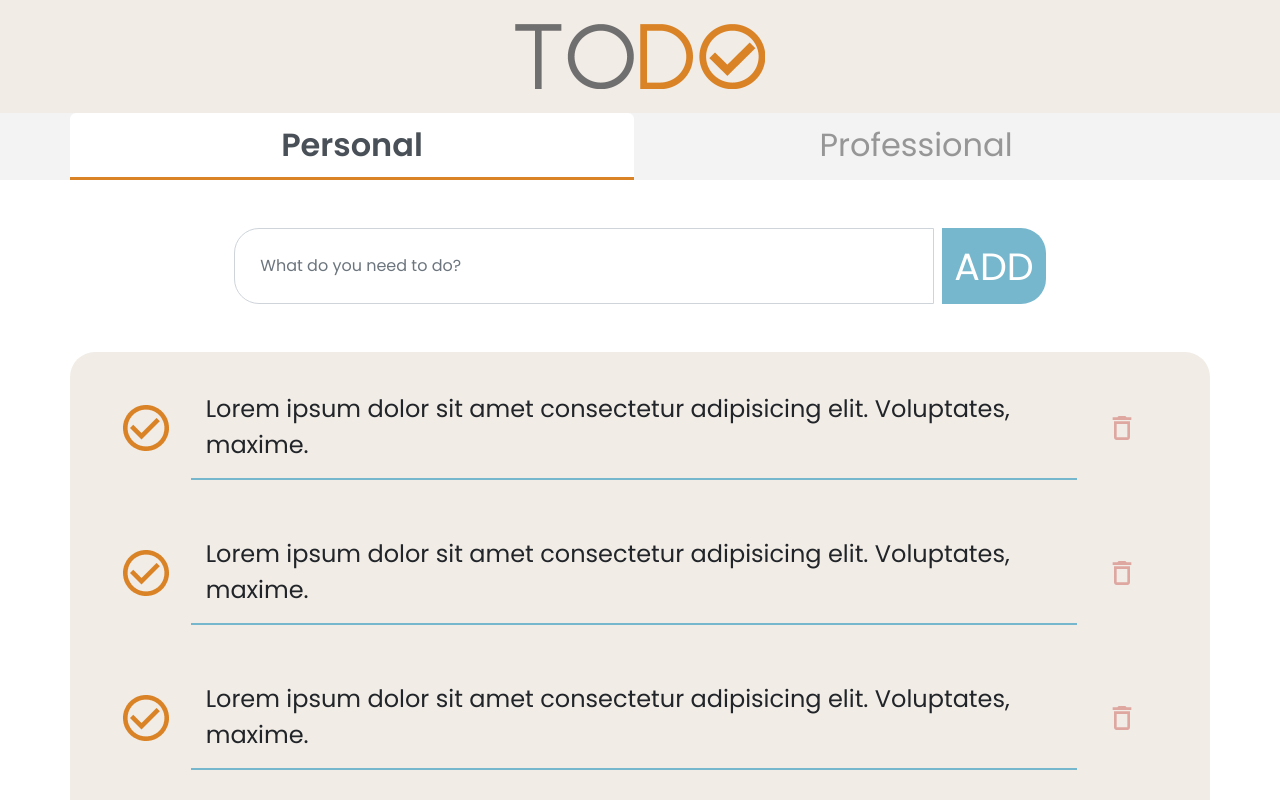
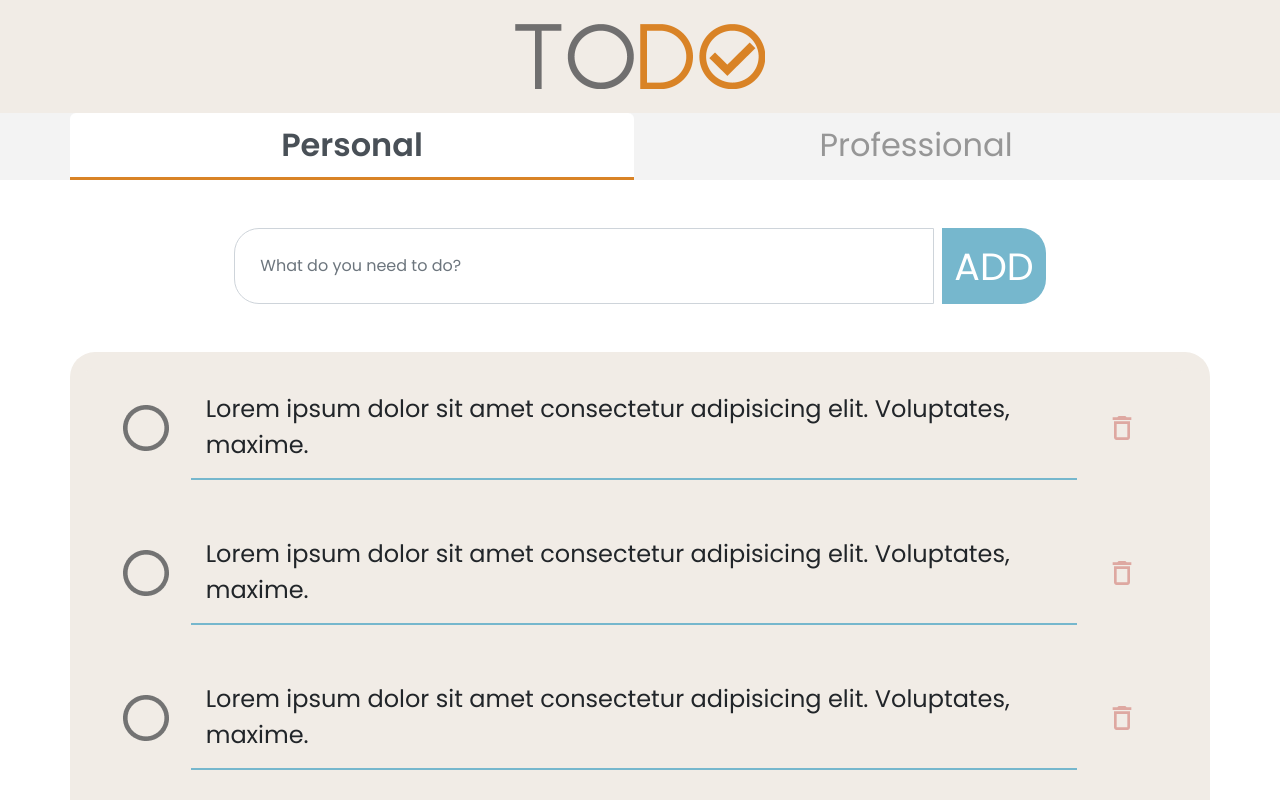
Before and after one commit to ilia-bielousov/toDoReactClasses_frontend, a React (Create React App) app in the folder my-app/: page / in a window 1280 px wide. Shown: the top 800 px of the page. Built offline with nearby package versions, Linux system fonts and the light colour scheme.

Commit message:
change the status of a completed node

```diff
--- a/my-app/src/components/app/App.js
+++ b/my-app/src/components/app/App.js
@@ -63,6 +63,28 @@ class App extends Component {
     }
   }
 
+  checkItem = (id) => {
+    if (this.state.ourChoose) {
+      this.setState(({ dataPersonal }) => ({
+        dataPersonal: dataPersonal.map(item => {
+          if (item.id === id) {
+            return { ...item, checked: !item.checked }
+          }
+          return item;
+        })
+      }));
+    } else {
+      this.setState(({ dataProfessional }) => ({
+        dataProfessional: dataProfessional.map(item => {
+          if (item.id === id) {
+            return { ...item, checked: !item.checked }
+          }
+          return item;
+        })
+      }));
+    }
+  }
+
   chooseDataBase = (nav) => {
     this.setState(({ ourChoose }) => {
       if (nav.getAttribute('Personal')) {
@@ -106,6 +128,7 @@ class App extends Component {
           <AppList
             data={ourChoose ? dataPersonal : dataProfessional}
             deleteItem={this.deleteItem}
+            checkItem={this.checkItem}
           />
         </main>
       </div>
--- a/my-app/src/components/appList/AppList.js
+++ b/my-app/src/components/appList/AppList.js
@@ -12,13 +12,14 @@ class AppList extends Component {
     const ourData = this.props;
 
     const items = ourData.data.map(item => {
-      const { id, ...itemProps } = item
+      const { id, ...itemProps } = item;
 
       return (
         <AppListItem
           key={id}
           {...itemProps}
-          deleteItem={() => this.props.deleteItem(id)}/>
+          deleteItem={() => this.props.deleteItem(id)}
+          checkItem={() => this.props.checkItem(id)}/>
       )
     });
 
--- a/my-app/src/components/appListItem/appListItem.js
+++ b/my-app/src/components/appListItem/appListItem.js
@@ -11,7 +11,7 @@ class AppListItem extends Component {
   }
 
   render() {
-    const { name, checked, deleted, id} = this.props;
+    const { name, checked, deleted, id, deleteItem, checkItem} = this.props;
 
     let num = 0.3;
 
@@ -19,8 +19,8 @@ class AppListItem extends Component {
       <>
         <ListGroupItem as="li" className="list__item d-flex align-items-center">
           <Col sm={1} xs={2} className="d-grid">
-            <span className="list__done">
-              <img src={markedNote} alt="note" />
+            <span className="list__done" onClick={checkItem}>
+              <img src={checked ? markedNote : nomarkedNote} alt="note" />
             </span>
           </Col>
           <Col sm={10} xs={8} className="d-grid">
@@ -29,7 +29,7 @@ class AppListItem extends Component {
             </p>
           </Col>
           <Col sm={1} xs={2} className="d-grid">
-            <span className="list__delete" onClick={this.props.deleteItem}>
+            <span className="list__delete" onClick={deleteItem}>
               <svg width="32" height="32" viewBox="0 0 32 32" fill="none" xmlns="http://www.w3.org/2000/svg">
                 <g opacity={num} clipPath="url(#clip0_116_185)">
                   <path
```
